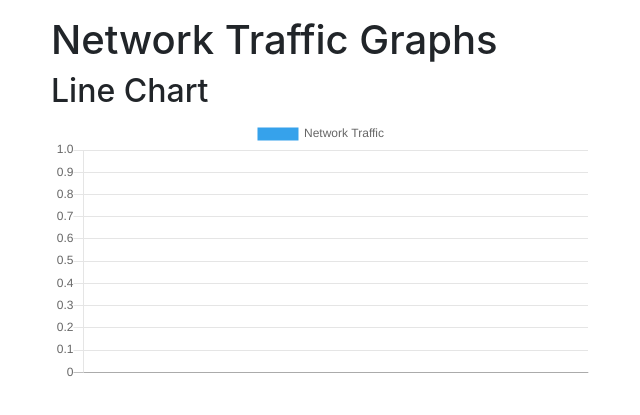
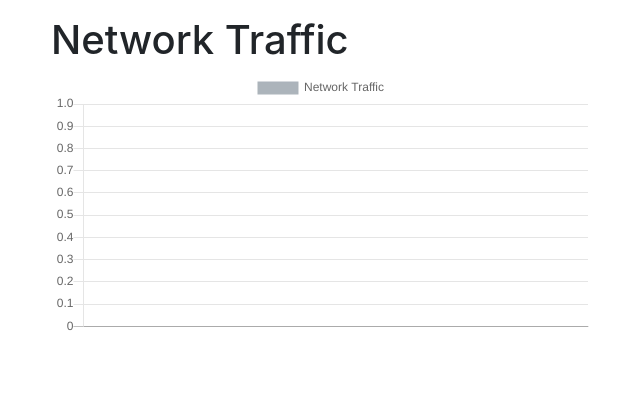
Before and after one commit to F180279-Umair-Sajid/radar_security_front_end, a Django app: page /dashboard/ in a window 1280 px wide. Shown: the part 56-471 px from the top of the page, without its empty margins (34-674 px from the left). Run offline with Django 4.2, Linux system fonts and the light colour scheme; data that the repository does not hold is empty; some libraries are stand-ins or nearby versions.

Commit message:
all done

```diff
--- a/dashboard/templates/dashboard.html
+++ b/dashboard/templates/dashboard.html
@@ -2,10 +2,9 @@
 
 {% block content %}
     <div class="container">
-        <h1>Network Traffic Graphs</h1>
+        <h1>Network Traffic</h1>
         <div class="row">
             <div class="col-md-6">
-                <h2>Line Chart</h2>
                 <canvas id="lineChart"></canvas>
             </div>
         </div>
@@ -20,7 +19,7 @@
                 label: 'Network Traffic',
                 data: [],
                 fill: false,
-                borderColor: 'rgba(54, 162, 235, 1)',
+                borderColor: 'rgb(172,180,187)',
                 borderWidth: 1
             }]
         };
```
